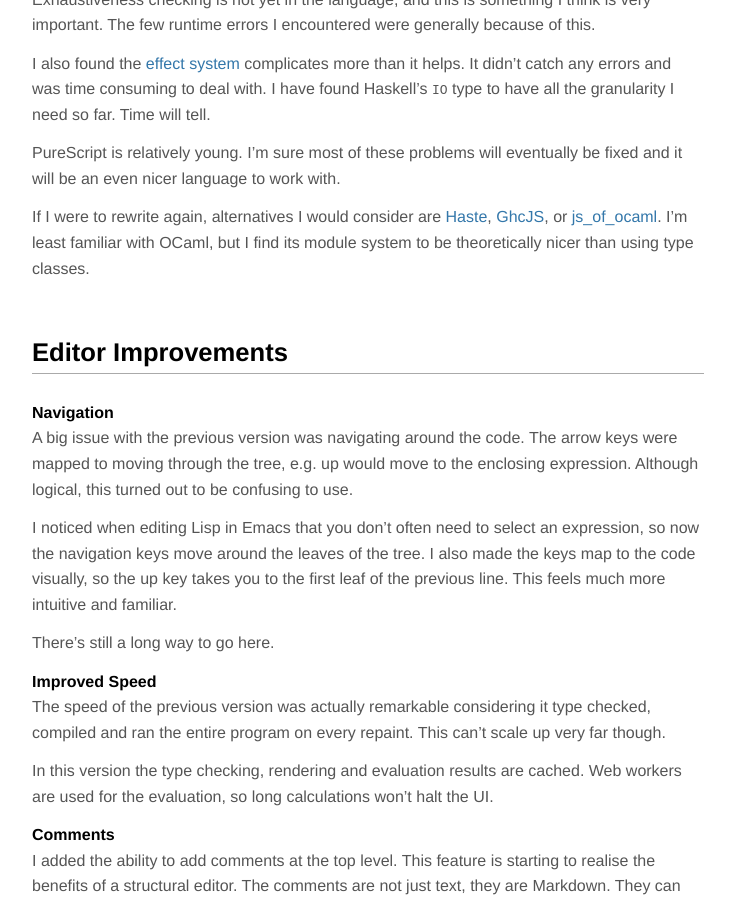
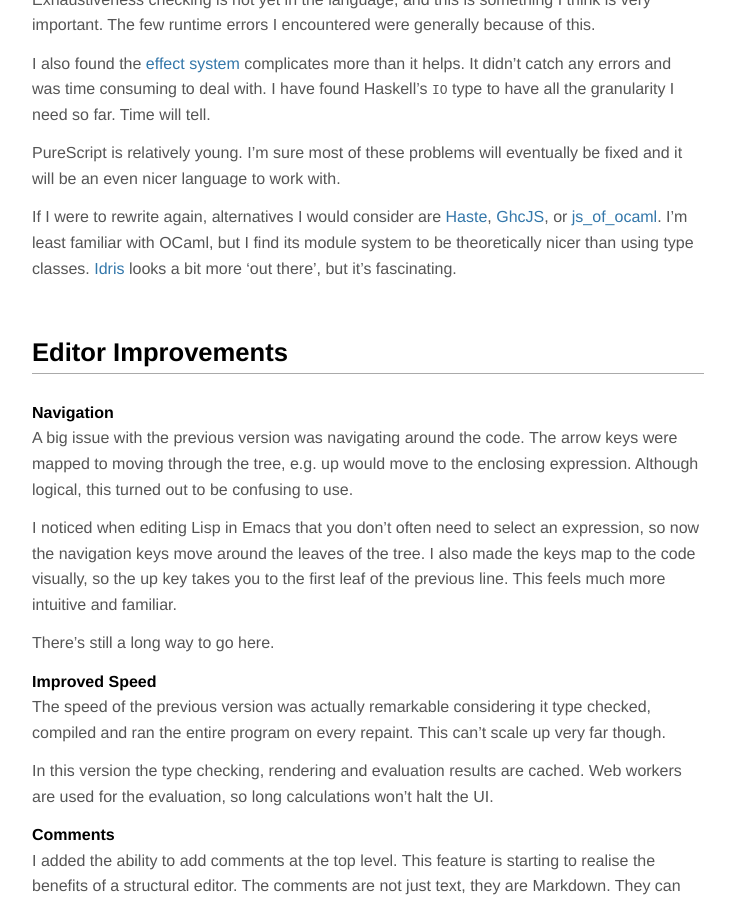
Before and after one commit to KMahoney/kmahoney.github.io, a Jekyll site: the page built from _posts/2015-01-28-Jan-2015-editor-update.markdown, in a window 1280 px wide and 900 px high, scrolled down 1508 px. Shown: the whole window, without its empty margins (272-1002 px from the left). Built offline with Jekyll 4.4.1, drawn with Linux system fonts in a browser that asks for light colours.

Commit message:
don't forget about Idris!

```diff
--- a/_posts/2015-01-28-Jan-2015-editor-update.markdown
+++ b/_posts/2015-01-28-Jan-2015-editor-update.markdown
@@ -84,7 +84,8 @@ If I were to rewrite again, alternatives I would consider are
 [GhcJS](https://github.com/ghcjs/ghcjs), or
 [js_of_ocaml](http://ocsigen.org/js_of_ocaml/). I'm least familiar
 with OCaml, but I find its module system to be theoretically nicer
-than using type classes.
+than using type classes. [Idris](http://www.idris-lang.org) looks a
+bit more 'out there', but it's fascinating.
 
 ## Editor Improvements
 
```
